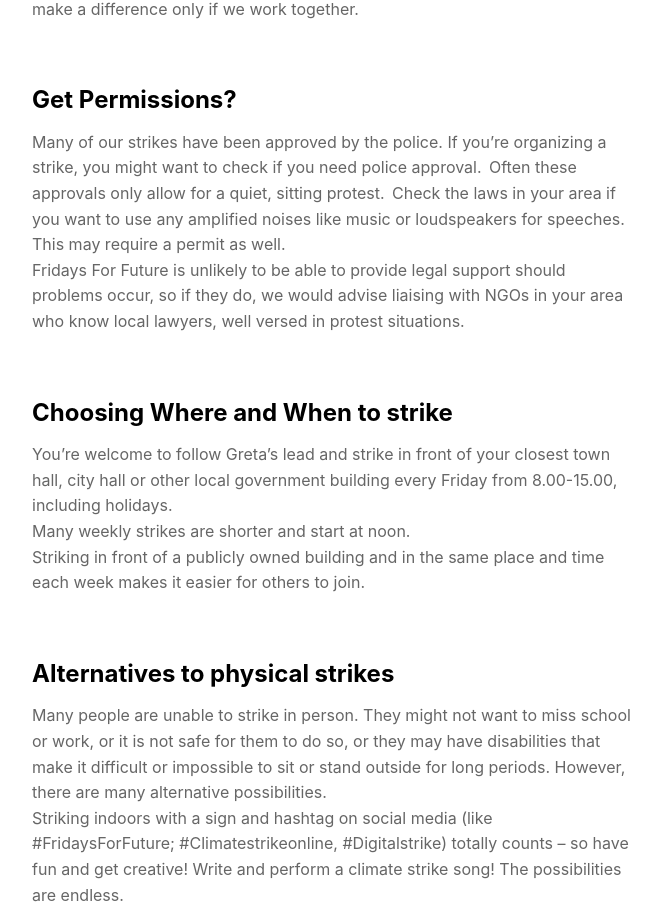
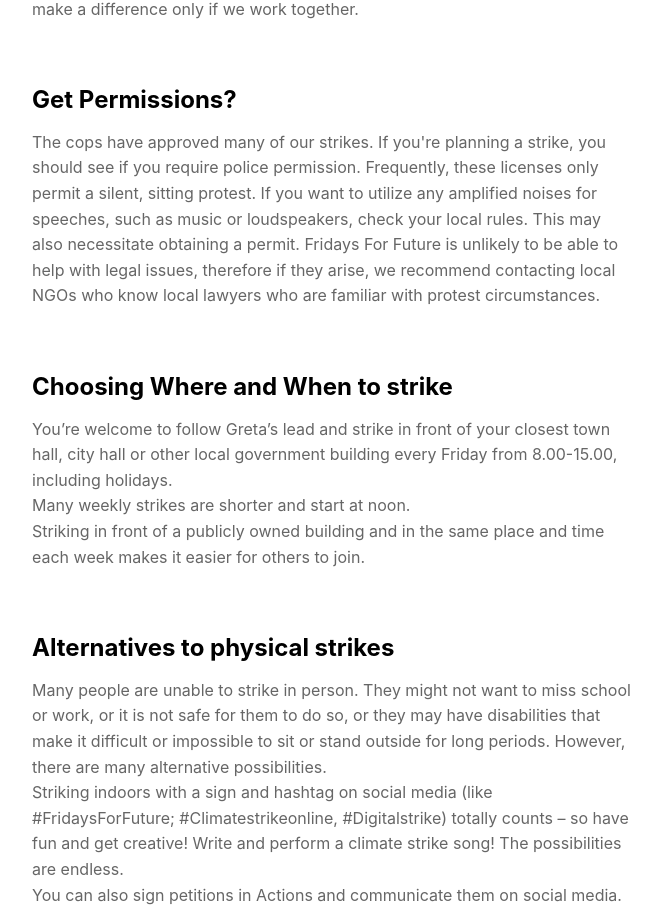
Before and after one commit to trif0lium/fff, a React (Vite) app in the folder react/: page / in a window 1280 px wide. Shown: the part 2871-3782 px from the top of the page, without its empty margins (308-969 px from the left). Built offline with nearby package versions, Linux system fonts and the light colour scheme.

Commit message:
chore(components/HowToStrike): paraphrase "Get Permissions?" section

```diff
--- a/react/src/components/HowToStrike.tsx
+++ b/react/src/components/HowToStrike.tsx
@@ -28,16 +28,7 @@ export const HowToStrike = () => {
           </div>
           <div style={{ marginBottom: '64px' }}>
             <Title>Get Permissions?</Title>
-            <Paragraph>
-              Many of our strikes have been approved by the police. If you’re organizing a strike, you might want to
-              check if you need police approval.  Often these approvals only allow for a quiet, sitting protest.  Check
-              the laws in your area if you want to use any amplified noises like music or loudspeakers for speeches.
-              This may require a permit as well.
-              <br />
-              Fridays For Future is unlikely to be able to provide legal support should problems occur, so if they do,
-              we would advise liaising with NGOs in your area who know local lawyers, well versed in protest
-              situations.
-            </Paragraph>
+            <Paragraph>The cops have approved many of our strikes. If you're planning a strike, you should see if you require police permission. Frequently, these licenses only permit a silent, sitting protest. If you want to utilize any amplified noises for speeches, such as music or loudspeakers, check your local rules. This may also necessitate obtaining a permit. Fridays For Future is unlikely to be able to help with legal issues, therefore if they arise, we recommend contacting local NGOs who know local lawyers who are familiar with protest circumstances.</Paragraph>
           </div>
           <div style={{ marginBottom: '64px' }}>
             <Title>Choosing Where and When to strike</Title>
```
